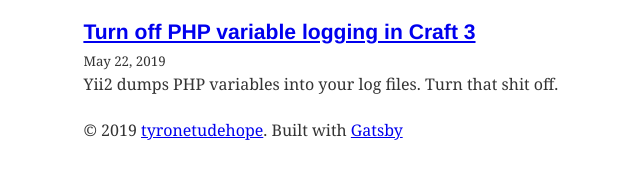
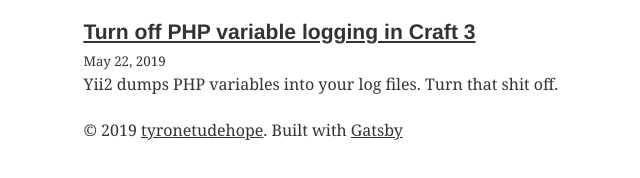
Before and after one commit to johnnynotsolucky/blog, a Gatsby site: page / in a window 1280 px wide. Shown: the part 100-278 px from the top of the page, without its empty margins (110-750 px from the left). Built offline with nearby package versions, Linux system fonts and the light colour scheme; Gatsby itself is replaced by a stand-in of ours; some packages are replaced by stand-ins of ours; what typography-theme-moraga would draw is missing.

Commit message:
Update anchor styling

```diff
--- a/src/styles/global.css
+++ b/src/styles/global.css
@@ -1,3 +1,12 @@
+a {
+  color: inherit;
+  text-decoration: underline;
+}
+
+a:hover {
+  color: inherit;
+}
+
 .gatsby-highlight pre[class*="language-"].line-numbers {
 
 }
```
